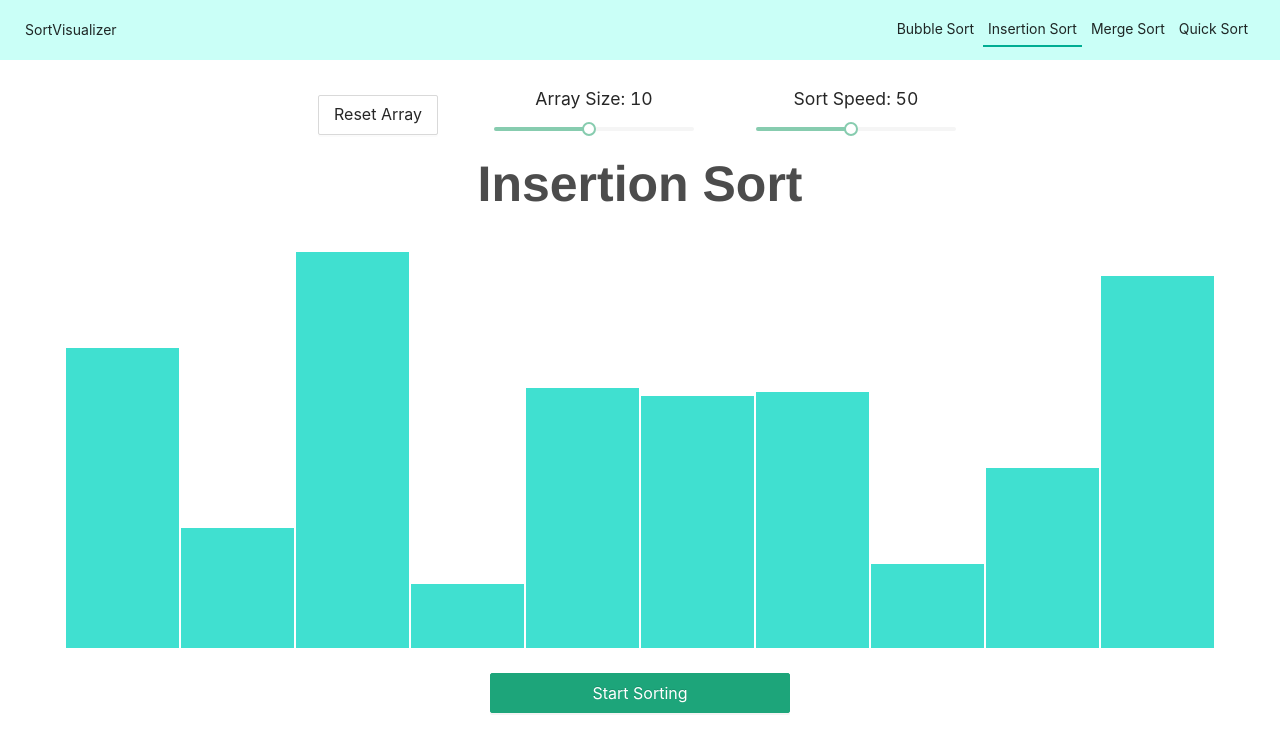
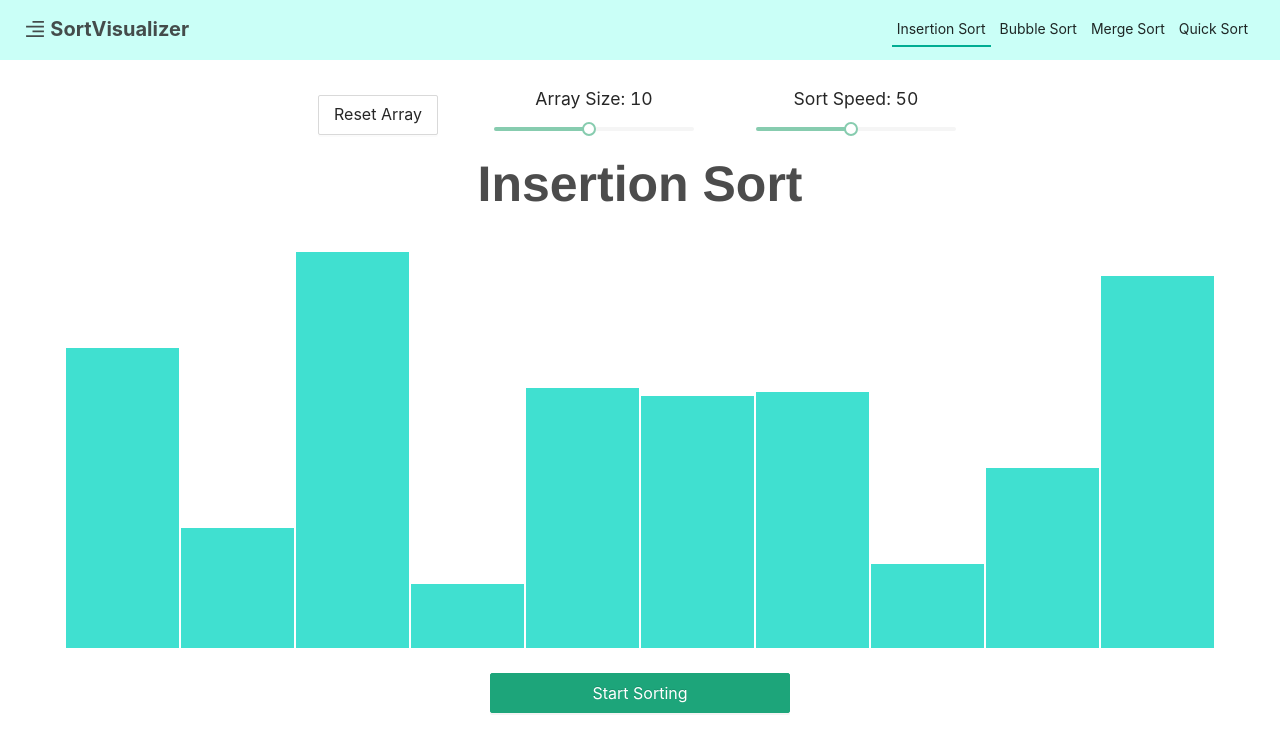
Before and after one commit to DDropping/SortingVisualizer, a React (Create React App) app: page / in a window 1280 px wide. Shown: the top 752 px of the page. Built offline with nearby package versions, Linux system fonts and the light colour scheme.

Commit message:
Update navbar title

```diff
--- a/src/components/navbar/index.js
+++ b/src/components/navbar/index.js
@@ -1,5 +1,6 @@
 import React from "react";
 import styled from "styled-components";
+import { AlignRightOutlined } from "@ant-design/icons";
 
 export const Container = styled.div`
   width: 100%;
@@ -8,6 +9,7 @@ export const Container = styled.div`
   display: flex;
   align-items: center;
   justify-content: space-between;
+  flex-wrap: wrap;
   padding: 0 25px;
 `;
 
@@ -29,22 +31,23 @@ export const SortItem = styled.div`
 `;
 
 const index = ({ setCurrentAlgo, currentAlgo }) => {
-  console.log(currentAlgo);
   return (
     <Container>
-      <div>SortVisualizer</div>
+      <div style={{ fontSize: "20px", fontWeight: "bold", color: "#2d2d2dd9" }}>
+        <AlignRightOutlined /> SortVisualizer
+      </div>
       <SortContainer>
+        <SortItem
+          onClick={() => setCurrentAlgo("insertion")}
+          isActive={currentAlgo === "insertion"}
+        >
+          Insertion Sort
+        </SortItem>
         <SortItem
           onClick={() => setCurrentAlgo("bubble")}
           isActive={currentAlgo === "bubble"}
         >
           Bubble Sort
-        </SortItem>
-        <SortItem
-          onClick={() => setCurrentAlgo("insertion")}
-          isActive={currentAlgo === "insertion"}
-        >
-          Insertion Sort
         </SortItem>
         <SortItem
           onClick={() => setCurrentAlgo("merge")}
```
Also changed, not shown: 1 other file (tests, documents, lock files or other folders).
